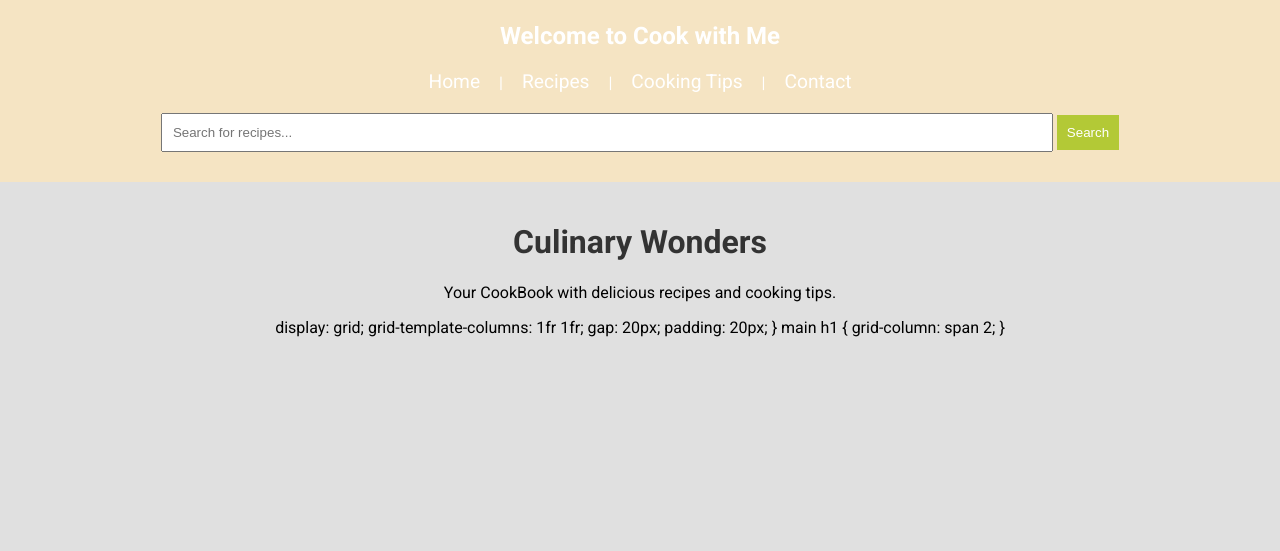
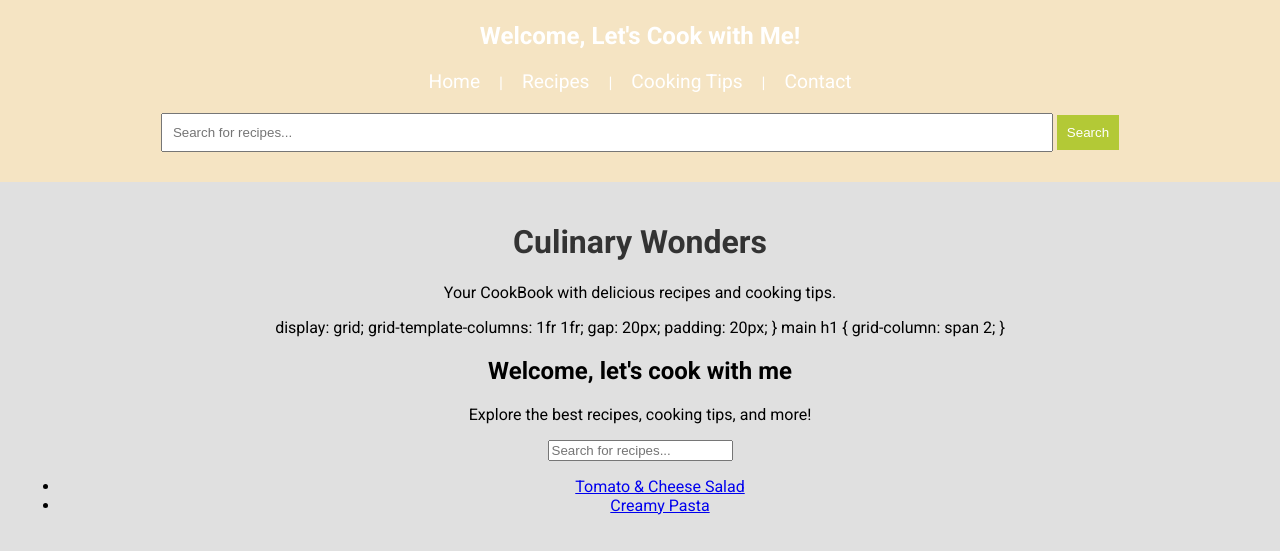
Before and after one commit to marsady/culinary-website, a plain HTML site: page index.html in a window 1280 px wide. Shown: the part 972-1523 px from the top of the page. Before the commit the page ends 1329 px from the top, so only its background shows below. Drawn offline with Linux system fonts and the light colour scheme.

Commit message:
Update index.html

```diff
--- a/index.html
+++ b/index.html
@@ -10,7 +10,8 @@
   <body>
     <header>
       <img src="steak free.jpg" alt="Culinary Banner" style="width: 100%; height: 50;">
-      <h2>Welcome to Cook with Me</h2>
+      <h2>Welcome, Let's Cook with Me!</h2>
+
       <nav>
         <a href="index.html">Home</a> |
         <a href="recipes.html">Recipes</a> |
@@ -33,6 +34,17 @@
 main h1 {
   grid-column: span 2;
 }
+      <h2 class="welcome-text">Welcome, let's cook with me</h2>
+      <p>Explore the best recipes, cooking tips, and more!</p>
+
+      <!-- Search Bar -->
+      <input type="text" id="searchBar" placeholder="Search for recipes..." onkeyup="searchRecipes()">
+      <ul id="recipeList">
+        <li><a href="tomato-salad.html">Tomato & Cheese Salad</a></li>
+        <li><a href="pasta-recipe.html">Creamy Pasta</a></li>
+      </ul>
+
+    </main>
     </main>
     <footer>
       <p>© 2024 Cook with Me. All rights reserved.</p>
```
